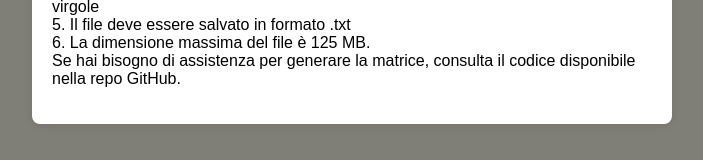
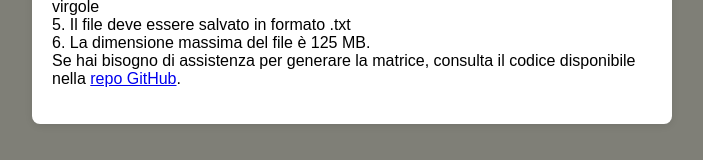
Before and after one commit to Lpint02/nomq-app, a React (Create React App) app: page / in a window 1280 px wide. Both pictures are taken after a click on the element "Allega qui il tuo file: (clicca per maggiori info)". Shown: the part 527-687 px from the top of the page, without its empty margins (288-991 px from the left). Built offline with nearby package versions, Linux system fonts and the light colour scheme.

Commit message:
link added

```diff
--- a/src/App.js
+++ b/src/App.js
@@ -162,7 +162,7 @@ function App() {
               4. Il vettore 𝑏 deve essere rappresentato come una serie di elementi separati da virgole <br />
               5. Il file deve essere salvato in formato .txt <br />
               6. La dimensione massima del file è 125 MB. <br />
-              Se hai bisogno di assistenza per generare la matrice, consulta il codice disponibile nella repo GitHub.<br />
+              Se hai bisogno di assistenza per generare la matrice, consulta il codice disponibile nella <a href="https://github.com/Lpint02/generatematrix/tree/main" target="_blank">repo GitHub</a>.<br />
             </p>
           </div>
         </div>
```
